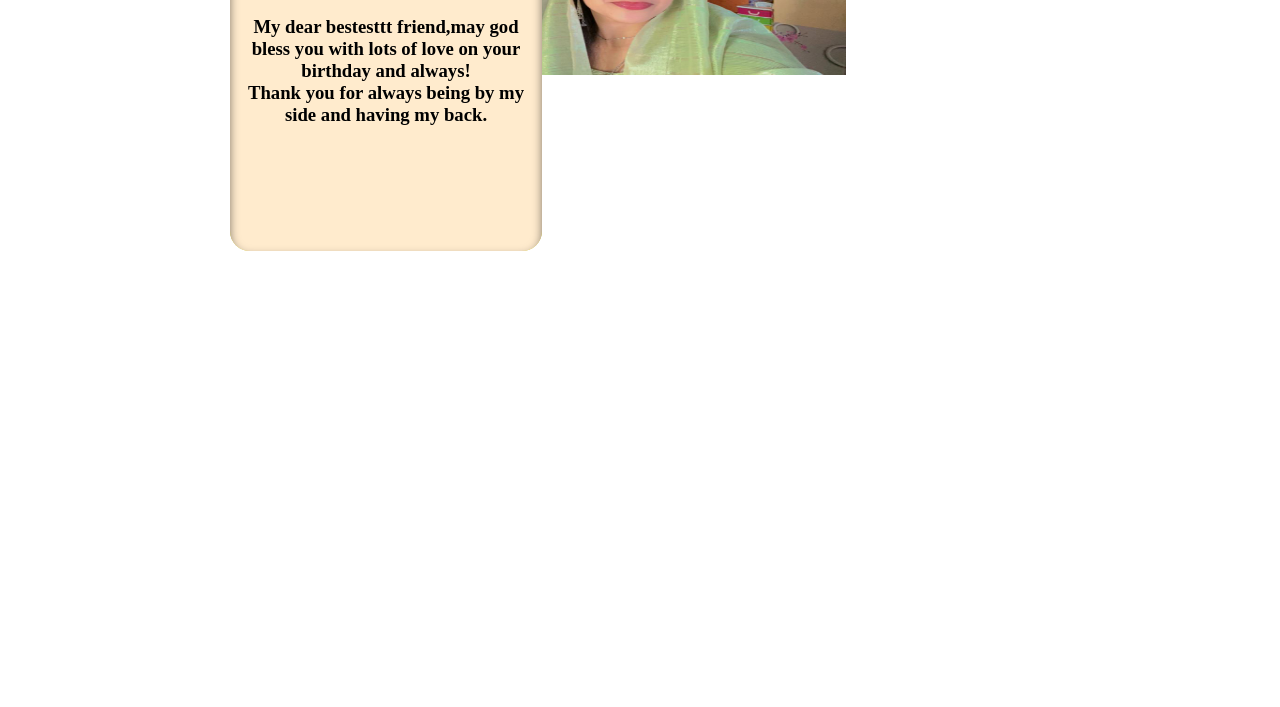
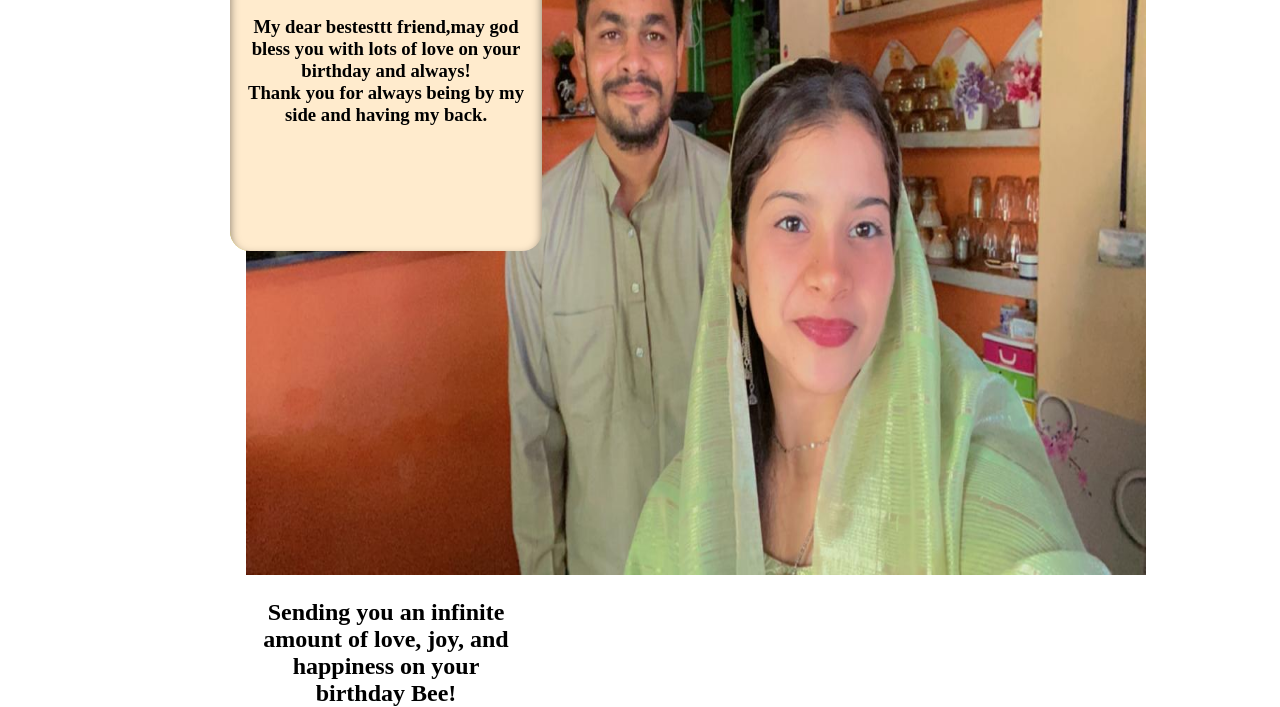
Before and after one commit to Mdloothbilal/Mahek, a plain HTML site: page index.html in a window 1280 px wide. Shown: the part 241-948 px from the top of the page. Before the commit the page ends 800 px from the top, so only its background shows below. Drawn offline with Linux system fonts and the light colour scheme.

Commit message:
Update index.html

```diff
--- a/index.html
+++ b/index.html
@@ -16,7 +16,7 @@
                     Thank you for always being by my side and having my back.</h3>
             </div>
             <div class="inside">
-                <img src="mahek1.jpg" height="200px" width="600px">
+                <img src="mahek1.jpg" height="700px" width="900px">
                 <h3>Sending you an infinite amount of love, joy, and happiness on your birthday Bee!
                 </h3>
             </div>
```
